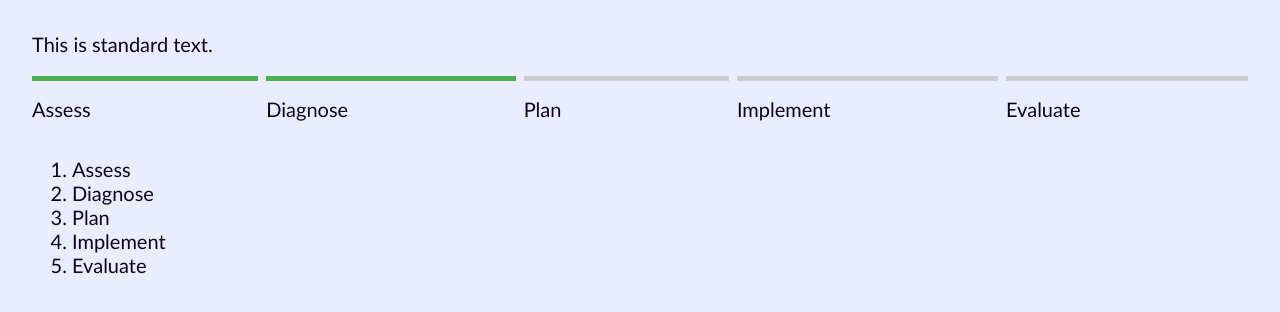
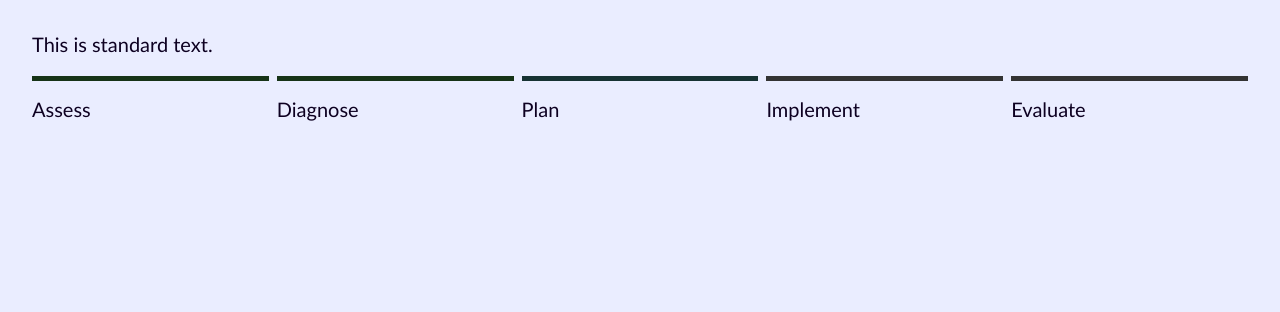
Before and after one commit to ethangardner/flexible-styling-web-components, a website built with Vite: page index.html in a window 1280 px wide. Built offline with nearby package versions, Linux system fonts and the light colour scheme.

Commit message:
add formatter and style active steps

```diff
--- a/index.html
+++ b/index.html
@@ -16,13 +16,6 @@
         <li>Implement</li>
         <li>Evaluate</li>
       </step-indicator>
-      <ol>
-        <li>Assess</li>
-        <li>Diagnose</li>
-        <li>Plan</li>
-        <li>Implement</li>
-        <li>Evaluate</li>
-      </ol>
     </main>
     <script type="module" src="/src/main.js"></script>
   </body>
--- a/package.json
+++ b/package.json
@@ -6,9 +6,11 @@
   "scripts": {
     "dev": "vite",
     "build": "vite build",
+    "format": "npx @biomejs/biome format --write",
     "preview": "vite preview"
   },
   "devDependencies": {
+    "@biomejs/biome": "2.3.11",
     "vite": "^7.2.4"
   }
 }
--- a/src/main.js
+++ b/src/main.js
@@ -1,3 +1,3 @@
-import './system-tokens.css';
-import './style.css';
-import './step-indicator.js';
+import "./system-tokens.css";
+import "./style.css";
+import "./step-indicator.js";
--- a/src/step-indicator.js
+++ b/src/step-indicator.js
@@ -1,19 +1,27 @@
 class StepIndicator extends HTMLElement {
-    static observedAttributes = ['step'];
+	static observedAttributes = ["step"];
 
 	constructor() {
 		super();
 	}
 
 	connectedCallback() {
-        const shadowRoot = this.attachShadow({ mode: 'open' });
+		const shadowRoot = this.attachShadow({ mode: "open" });
 		shadowRoot.innerHTML = `
 			<style>
 				:host {
 					display: block;
+					--_border-color-todo: var(--step-indicator-color-todo, #333333);
+					--_border-color-active: var(--step-indicator-color-active, #163233);
+					--_border-color-completed: var(--step-indicator-color-completed, #163317);
+				}
+
+				@media (prefers-color-scheme: dark) {
+					:host {
 						--_border-color-todo: var(--step-indicator-color-todo, #ccc);
-                    --_border-color-active: var(--step-indicator-color-active, #ccc);
+						--_border-color-active: var(--step-indicator-color-active, #4cadb0);
 						--_border-color-completed: var(--step-indicator-color-completed, #4caf50);
+					}
 				}
 
 				ol {
@@ -26,8 +34,12 @@ class StepIndicator extends HTMLElement {
 
 				::slotted(li) {
 					border-block-start: 5px solid var(--_border-color-todo);
-                    flex: 1 1 auto;
+					flex: 1 0 0;
 					padding: 1rem 0;
+				}
+
+				::slotted(li.active) {
+					border-block-start-color: var(--_border-color-active);
 				}
 
 				::slotted(li.completed) {
@@ -43,8 +55,8 @@ class StepIndicator extends HTMLElement {
 		`;
 
 		// Listen for slot changes (handles dynamically added elements)
-        const slot = shadowRoot.querySelector('slot:not([name])');
-        slot.addEventListener('slotchange', () => {
+		const slot = shadowRoot.querySelector("slot:not([name])");
+		slot.addEventListener("slotchange", () => {
 			this.updateStepClasses();
 		});
 
@@ -52,17 +64,14 @@ class StepIndicator extends HTMLElement {
 		this.updateStepClasses();
 	}
 
-    disconnectedCallback() {
-    }
+	disconnectedCallback() {}
 
-    connectedMoveCallback() {
-    }
+	connectedMoveCallback() {}
 
-    adoptedCallback() {
-    }
+	adoptedCallback() {}
 
 	attributeChangedCallback(name, oldValue, newValue) {
-        if (name === 'step') {
+		if (name === "step") {
 			this.updateStepClasses();
 		}
 	}
@@ -70,22 +79,35 @@ class StepIndicator extends HTMLElement {
 	updateStepClasses() {
 		if (!this.shadowRoot) return;
 
-        const step = parseInt(this.getAttribute('step'), 10);
+		const stepAttr = this.getAttribute("step");
+		const step = stepAttr ? parseInt(stepAttr, 10) : 1;
+
 		if (isNaN(step)) return;
 
-        const slot = this.shadowRoot.querySelector('slot:not([name])');
+		const slot = this.shadowRoot.querySelector("slot:not([name])");
 		const slottedElements = slot.assignedElements();
 
 		slottedElements.forEach((element, index) => {
-            if (index + 1 < step) {
-                element.classList.add('completed');
-                element.setAttribute('aria-label', `completed`);
+			const stepNumber = index + 1;
+			const originalLabel = element.textContent.trim();
+
+			element.classList.remove("active");
+			element.removeAttribute("aria-current");
+
+			if (stepNumber === step) {
+				element.classList.add("active");
+				element.setAttribute("aria-current", "true");
+			}
+
+			if (stepNumber < step) {
+				element.classList.add("completed");
+				element.setAttribute("aria-label", `${originalLabel} (completed)`);
 			} else {
-                element.classList.remove('completed');
-                element.removeAttribute('aria-label');
+				element.classList.remove("completed");
+				element.removeAttribute("aria-label");
 			}
 		});
 	}
 }
 
-customElements.define('step-indicator', StepIndicator);
+customElements.define("step-indicator", StepIndicator);
--- a/src/system-tokens.css
+++ b/src/system-tokens.css
@@ -6,17 +6,17 @@
 	 * across all components and pages.
 	 */
 	--system-color-cool-10: oklch(0.95 0.025 277);
-    --system-color-cool-20: oklch(0.90 0.05 277);
+	--system-color-cool-20: oklch(0.9 0.05 277);
 	--system-color-cool-30: oklch(0.85 0.075 277);
-    --system-color-cool-40: oklch(0.80 0.1 277);
+	--system-color-cool-40: oklch(0.8 0.1 277);
 	--system-color-cool-50: oklch(0.75 0.125 277);
-    --system-color-cool-60: oklch(0.70 0.15 277);
+	--system-color-cool-60: oklch(0.7 0.15 277);
 	--system-color-cool-70: oklch(0.65 0.175 277);
-    --system-color-cool-80: oklch(0.60 0.2 277);
+	--system-color-cool-80: oklch(0.6 0.2 277);
 	--system-color-cool-90: oklch(0.55 0.225 277);
-    --system-color-cool-100: oklch(0.50 0.25 277);
+	--system-color-cool-100: oklch(0.5 0.25 277);
 	--system-color-cool-110: oklch(0.45 0.275 277);
-    --system-color-cool-120: oklch(0.40 0.3 277);
+	--system-color-cool-120: oklch(0.4 0.3 277);
 	--system-color-cool-130: oklch(0.392 0.245 275.646);
 	--system-color-cool-140: oklch(0.346 0.213 277.569);
 	--system-color-cool-150: oklch(0.34 0.207 278.835);
@@ -27,17 +27,17 @@
 	--system-color-cool-200: oklch(0.183 0.103 290.877);
 	--system-color-cool-210: oklch(0.135 0.073 298.008);
 	--system-color-warm-10: oklch(0.95 0.025 350);
-    --system-color-warm-20: oklch(0.90 0.05 350);
+	--system-color-warm-20: oklch(0.9 0.05 350);
 	--system-color-warm-30: oklch(0.85 0.075 350);
-    --system-color-warm-40: oklch(0.80 0.1 350);
+	--system-color-warm-40: oklch(0.8 0.1 350);
 	--system-color-warm-50: oklch(0.75 0.125 350);
-    --system-color-warm-60: oklch(0.70 0.15 350);
+	--system-color-warm-60: oklch(0.7 0.15 350);
 	--system-color-warm-70: oklch(0.65 0.175 350);
-    --system-color-warm-80: oklch(0.60 0.2 350);
+	--system-color-warm-80: oklch(0.6 0.2 350);
 	--system-color-warm-90: oklch(0.55 0.225 350);
-    --system-color-warm-100: oklch(0.50 0.25 350);
+	--system-color-warm-100: oklch(0.5 0.25 350);
 	--system-color-warm-110: oklch(0.45 0.275 350);
-    --system-color-warm-120: oklch(0.40 0.3 350);
+	--system-color-warm-120: oklch(0.4 0.3 350);
 	--system-color-warm-130: oklch(0.392 0.245 348.077);
 	--system-color-warm-140: oklch(0.346 0.213 346.154);
 	--system-color-warm-150: oklch(0.34 0.207 344.888);
@@ -47,14 +47,16 @@
 	--system-color-warm-190: oklch(0.225 0.129 334.997);
 	--system-color-warm-200: oklch(0.183 0.103 333.226);
 	--system-color-warm-210: oklch(0.135 0.073 326.095);
-    --system-size-2: .125rem;
-    --system-size-4: .25rem;
-    --system-size-8: .5rem;
-    --system-size-12: .75rem;
+	--system-size-2: 0.125rem;
+	--system-size-4: 0.25rem;
+	--system-size-8: 0.5rem;
+	--system-size-12: 0.75rem;
 	--system-size-16: 1rem;
 	--system-size-20: 1.25rem;
 	--system-size-24: 1.5rem;
 	--system-size-28: 1.75rem;
 	--system-size-32: 2rem;
-    --system-font-family-humanist: Seravek, 'Gill Sans Nova', Ubuntu, Calibri, 'DejaVu Sans', source-sans-pro, sans-serif;
+	--system-font-family-humanist:
+		Seravek, "Gill Sans Nova", Ubuntu, Calibri, "DejaVu Sans", source-sans-pro,
+		sans-serif;
 }
```
Also changed, not shown: biome.json (added, +39 -0 lines), src/javascript.svg (deleted), src/style.css (indentation only), 2 other files. Lines whose indentation alone changed are shown as unchanged.
